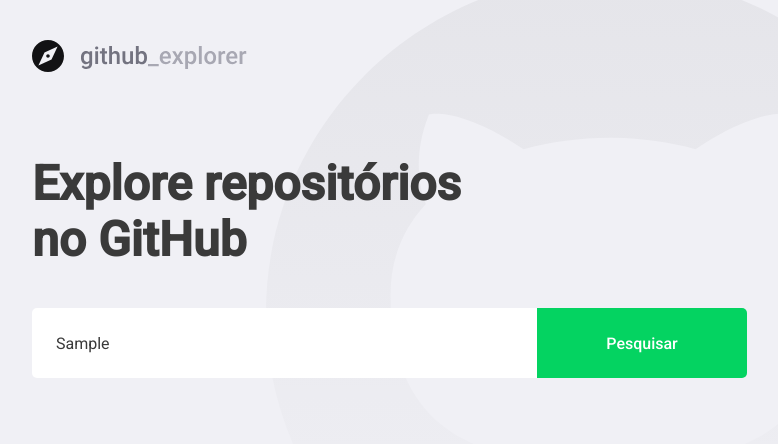
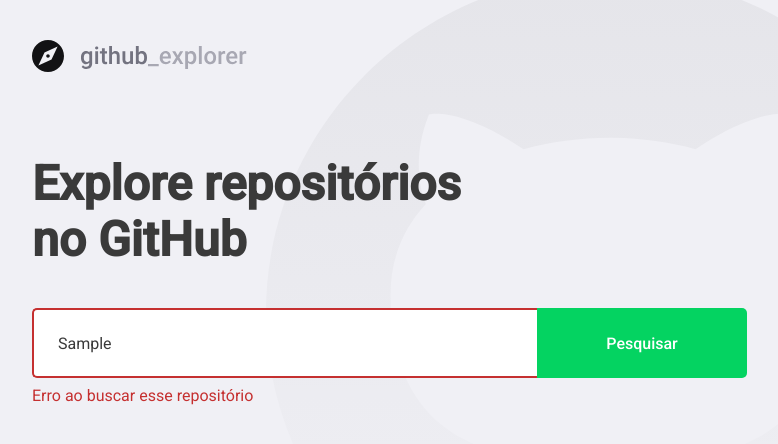
Before and after one commit to gabrielscordeiro/github-explorer, a React (Create React App) app: page / in a window 1280 px wide. Both pictures are taken after typing "Sample" into the empty fields and a click on the button "Pesquisar". Shown: the top 444 px of the page, without its empty margins (148-926 px from the left). Built offline with nearby package versions, Linux system fonts and the light colour scheme; no server answers.

Commit message:
fix: 🐛 Tratamento de erros

```diff
--- a/src/pages/Dashboard/index.tsx
+++ b/src/pages/Dashboard/index.tsx
@@ -1,6 +1,6 @@
 import React, { useState, FormEvent } from 'react';
 
-import { Title, Form, Repositories } from './styles';
+import { Title, Form, Repositories, Error } from './styles';
 
 import { FiChevronRight } from 'react-icons/fi';
 
@@ -22,6 +22,7 @@
 
 const Dashboard: React.FC = () => {
     const [newRepo, setNewRepo] = useState('');
+    const [inputError, setInputError] = useState('');
     const [repositories, setRepositories] = useState<Repository[]>([]);
 
     async function handleAddRepository(
@@ -29,12 +30,22 @@
     ): Promise<void> {
         event.preventDefault();
 
-        const response = await api.get<Repository>(`repos/${newRepo}`);
+        if (!newRepo) {
+            setInputError('Digite o autor/nome do repositório');
+            return;
+        }
 
-        const repository = response.data;
+        try {
+            const response = await api.get<Repository>(`repos/${newRepo}`);
 
-        setRepositories([...repositories, repository]);
-        setNewRepo('');
+            const repository = response.data;
+
+            setRepositories([...repositories, repository]);
+            setNewRepo('');
+            setInputError('');
+        } catch (error) {
+            setInputError('Erro ao buscar esse repositório');
+        }
     }
 
     return (
@@ -42,7 +53,7 @@
             <img src={logoImg} alt="GitHub Explorer" />
             <Title>Explore repositórios no GitHub</Title>
 
-            <Form onSubmit={handleAddRepository}>
+            <Form hasError={!!inputError} onSubmit={handleAddRepository}>
                 <input
                     value={newRepo}
                     onChange={(e) => setNewRepo(e.target.value)}
@@ -50,6 +61,8 @@
                 />
                 <button type="submit">Pesquisar</button>
             </Form>
+
+            {inputError && <Error>{inputError}</Error>}
 
             <Repositories>
                 {repositories.map((repository) => (
--- a/src/pages/Dashboard/styles.ts
+++ b/src/pages/Dashboard/styles.ts
@@ -1,5 +1,9 @@
-import styled from 'styled-components';
+import styled, { css } from 'styled-components';
 import { shade } from 'polished';
+
+interface FormProps{
+    hasError: boolean;
+}
 
 export const Title = styled.h1`
     font-size: 48px;
@@ -9,7 +13,7 @@
     margin-top: 80px ;
 `;
 
-export const Form = styled.form`
+export const Form = styled.form<FormProps>`
     display: flex;
     margin-top: 40px;
     max-width: 715px;
@@ -21,6 +25,12 @@
         border: 0;
         border-radius: 5px 0 0 5px;
         color: #3a3a3a;
+        border: 2px solid #fff;
+        border-right: 0;
+
+        ${(props)=> props.hasError && css`
+            border-color: #c53030;
+        `}
 
         &::placeholder{
             color: #a8a8b3
@@ -42,6 +52,12 @@
         }
     }
 `;
+
+export const Error = styled.span`
+    display: block;
+    color: #c53030;
+    margin-top: 8px;
+`
 
 export const Repositories = styled.div`
     max-width: 715px;
```
